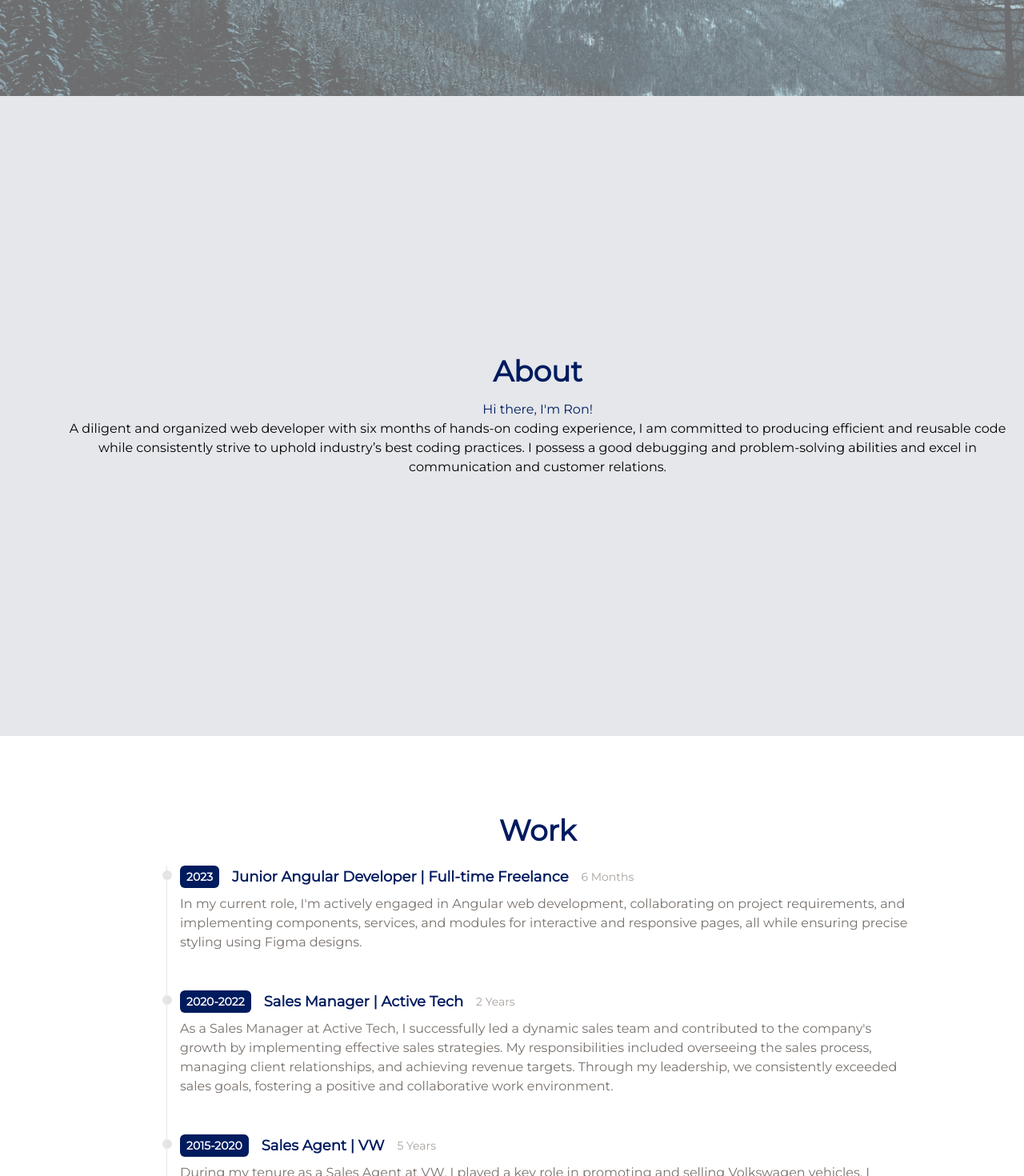
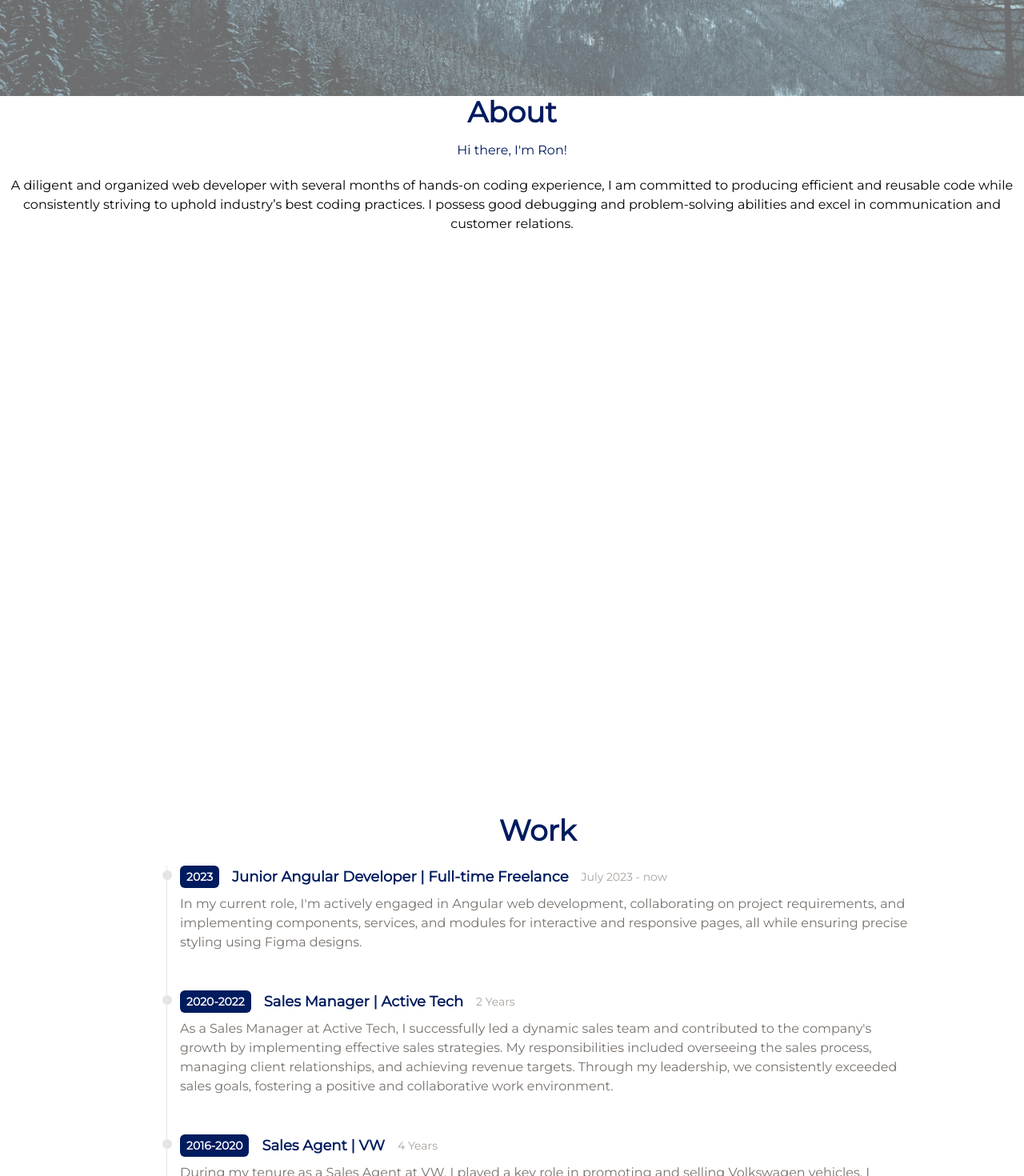
Before and after one commit to RonBachar/my-site, a React (Vite) app: page / in a window 1280 px wide. Shown: the part 680-2150 px from the top of the page at 80% size. Built offline with nearby package versions, Linux system fonts and the light colour scheme.

Commit message:
viewport height

```diff
--- a/src/components/About.jsx
+++ b/src/components/About.jsx
@@ -4,19 +4,19 @@ const About = () => {
   return (
     <div
       id="about"
-      className="w-full max-w-screen mx-auto h-screen py-10 bg-gray-200 flex flex-col justify-center p-4 md:pl-20 py-16">
+      className="w-full h-screen">
       <h1 className="text-4xl font-bold text-[#001b5e] mb-4 text-center">
         About
       </h1>
       <h2 className="text-1xl font-bold text-[#001b5e] font-thin text-center">
         Hi there, I'm Ron!
       </h2>
-      <p className="text-center py-5; ">
-        A diligent and organized web developer with six months of hands-on coding experience, I am committed to producing efficient and reusable code while consistently strive to uphold industry’s best coding practices.
-        I possess a good debugging and problem-solving abilities and excel in communication and customer relations.
+
+      <p className="text-center py-5">
+        A diligent and organized web developer with several months of hands-on coding experience, I am committed to producing efficient and reusable code while consistently striving to uphold industry’s best coding practices.
+        I possess good debugging and problem-solving abilities and excel in communication and customer relations.
       </p>
-
-    </div>
+          </div>
   );
 };
 
--- a/src/components/Work.jsx
+++ b/src/components/Work.jsx
@@ -4,7 +4,7 @@ import WorkItem from "../components/WorkItem";
 const data = [
   {
     title: "Junior Angular Developer | Full-time Freelance",
-    duration: "6 Months",
+    duration: "July 2023 - now",
     year: "2023",
     details: `In my current role, I'm actively engaged in Angular web development, collaborating on project requirements, and implementing components, services, and modules for interactive and responsive pages, all while ensuring precise styling using Figma designs. `,
   },
@@ -16,8 +16,8 @@ const data = [
   },
   {
     title: "Sales Agent | VW ",
-    duration: "5 Years",
-    year: "2015-2020",
+    duration: "4 Years",
+    year: "2016-2020",
     details: `During my tenure as a Sales Agent at VW, I played a key role in promoting and selling Volkswagen vehicles. I developed strong product knowledge, built lasting relationships with clients, and consistently met or exceeded sales targets. Additionally, I actively participated in sales training programs, staying abreast of industry trends and enhancing my sales skills. My dedication and contribution played a pivotal role in maintaining VW's reputation for excellence in customer service and sales.`,
   },
 ];
```
